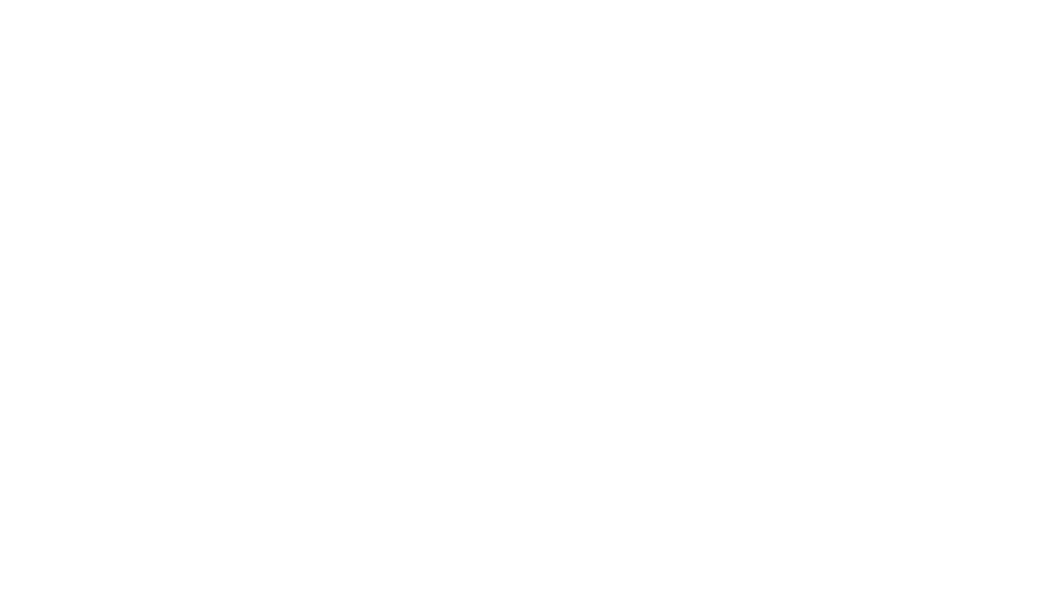
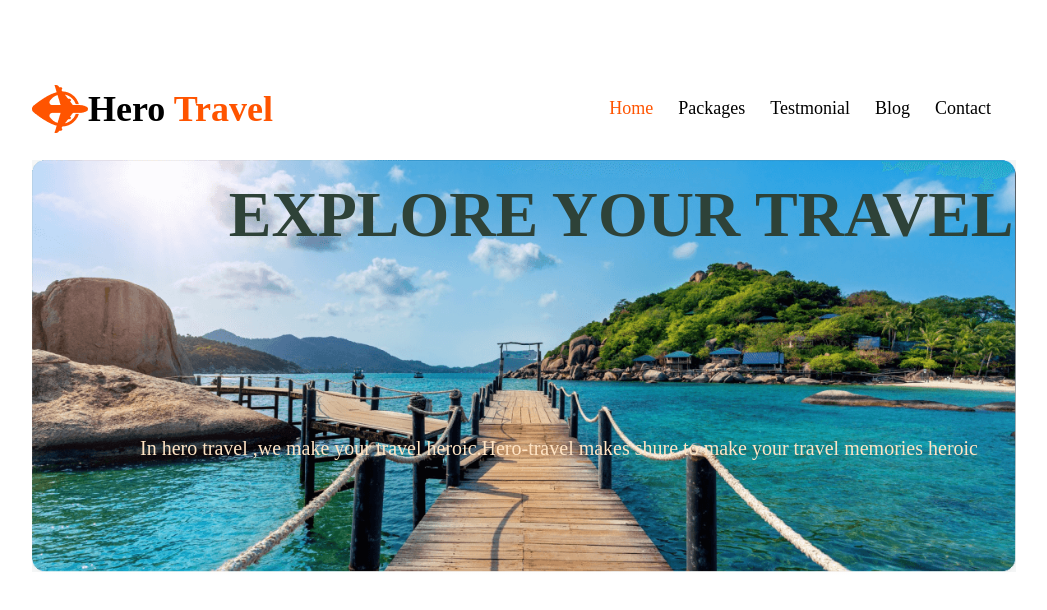
Before and after one commit to huzza902/hero-travel, a plain HTML site: page index.html in a window 1280 px wide. Shown: the whole page, without its empty margins (116-1163 px from the left). Drawn offline with Linux system fonts and the light colour scheme.

Commit message:
added banner

```diff
--- a/index.html
+++ b/index.html
@@ -1,16 +1,49 @@
 <!DOCTYPE html>
 <html lang="en">
+
 <head>
     <meta charset="UTF-8">
     <meta name="viewport" content="width=device-width, initial-scale=1.0">
     <title>Hero travel</title>
     <link rel="stylesheet" href="./styles/style.css">
+    <style>
+        @import url('https://fonts.googleapis.com/css2?family=Mulish:wght@200..1000&family=Work+Sans:ital@1&display=swap');
+
+
+        .mulish {
+            font-family: "Mulish", sans-serif;
+            font-optical-sizing: auto;
+            font-weight: weight;
+            font-style: normal;
+        }
+    </style>
 </head>
+
 <body>
     <header>
-        <nav></nav>
+        <nav>
+
+            <div class="head"><img src="./Images/Group 40071 (2).png" alt="" class="logo">
+                <h1 class="head-title">Hero <span class="Travels">Travel</span></h1>
+            </div>
+            <ul>
+                <li class="Travels">Home</li>
+                <li>Packages</li>
+                <li>Testmonial</li>
+                <li>Blog</li>
+                <li>Contact</li>
+            </ul>
+
+        </nav>
+        <section class="banner-container">
+            <div class="banner">
+                <h1 class="motion-title">EXPLORE YOUR TRAVEL</h1>
+                <img src="../hero-travel/Images/banner.png" alt="" class="ban-pic"></div>
+                <p class="motion-description">In hero travel ,we make your travel heroic.Hero-travel makes shure to make your travel memories heroic</p>
+        </section>
     </header>
     <main></main>
     <footer></footer>
 </body>
+
 </html>
--- a/styles/style.css
+++ b/styles/style.css
@@ -0,0 +1,73 @@
+/* common shared styles */
+/* header styles */
+header {
+    padding: 50px 140px;
+}
+
+/* nav styles */
+nav,
+.head {
+    display: flex;
+    justify-content: space-between;
+    align-items: center;
+
+}
+
+nav li {
+    list-style: none;
+    font-weight: 500;
+    margin-right: 25px;
+
+}
+
+nav>ul {
+    display: flex;
+}
+
+.head-title {
+    font-weight: 800;
+    font-size: 2.25rem;
+}
+
+.Travels {
+    color: rgb(255, 84, 0);
+}
+
+li {
+    font-size: 1.125rem;
+    font-weight: 700;
+}
+
+/* banner styles */
+.banner {
+    display: inline-block;
+    position: relative;
+    text-align: center;
+    color: rgb(46, 66, 56);
+    border-radius: 16px;
+    background-image: linear-gradient(180.00deg, rgba(19, 19, 24, 0.8), rgba(19, 19, 24, 0) 100%);;
+
+
+
+}
+
+.ban-pic {
+    width: 100%;
+
+}
+
+.motion-title {
+    position: absolute;
+    font-weight: 800;
+    font-size: 4rem;
+    bottom:65%;
+    left: 20%;
+}
+.motion-description{
+    position: absolute;
+    font-weight: 500;
+    font-size: 1.25rem;
+    bottom:40%;
+    left:20%;
+    color: bisque;
+}
```
Also changed, not shown: Images/banner.png (renamed from Images/Group 13 (1) (1).png).
